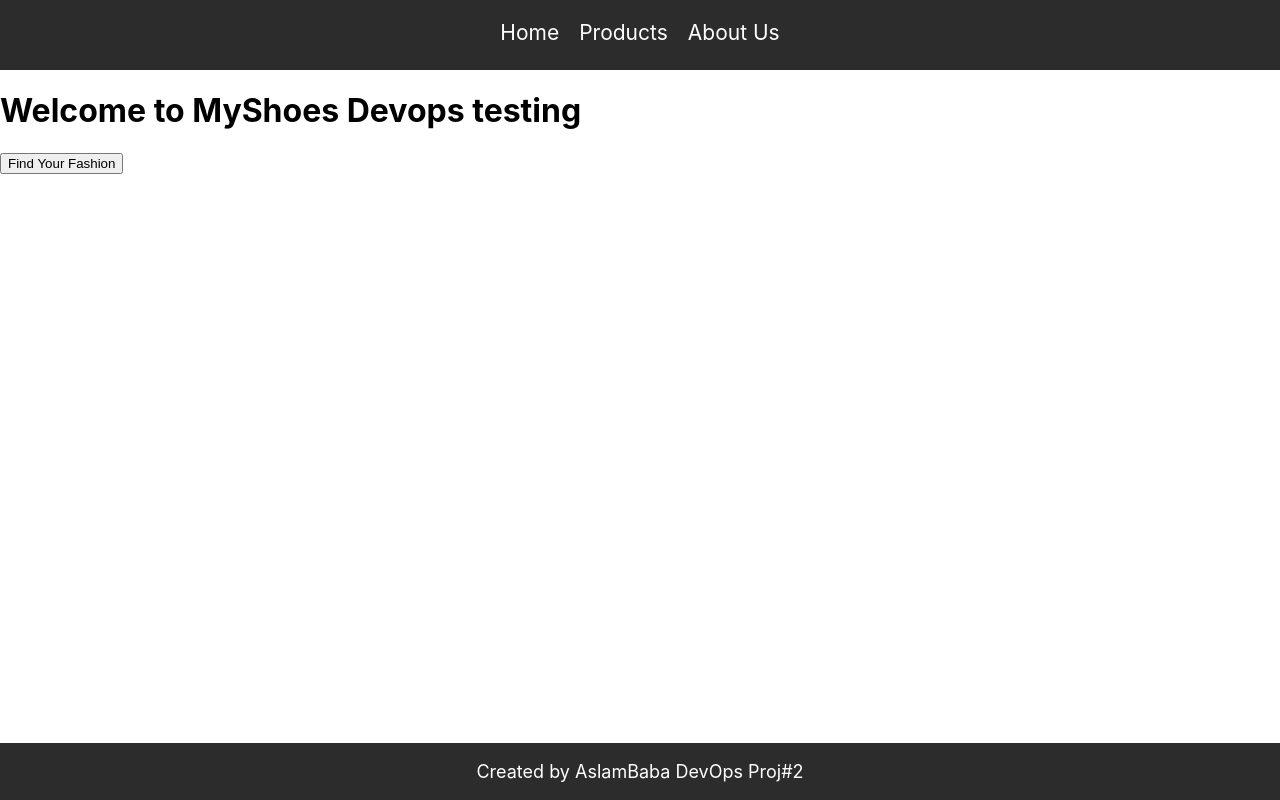
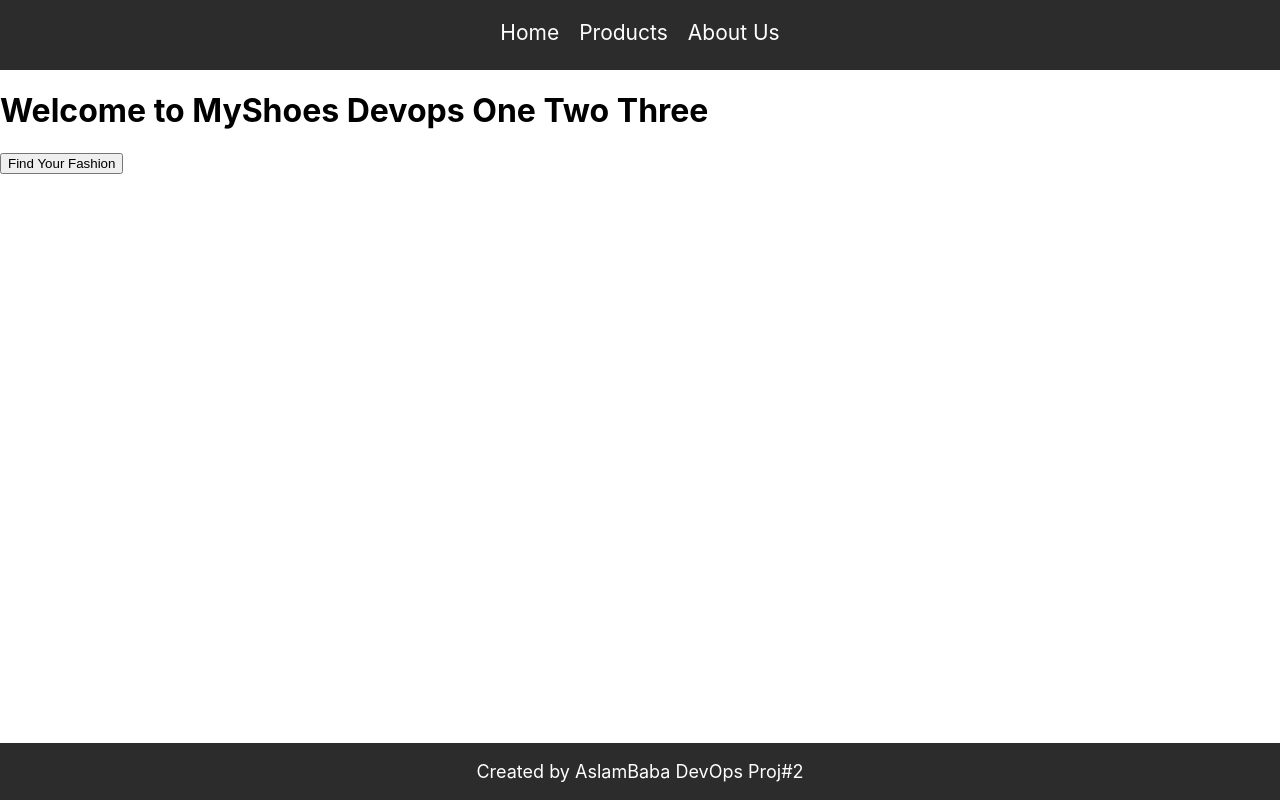
Before and after one commit to aslambaba/MyShoes, a React (Create React App) app: page / in a window 1280 px wide. Built offline with nearby package versions, Linux system fonts and the light colour scheme.

Commit message:
Update Home Comp

```diff
--- a/src/Components/Home.js
+++ b/src/Components/Home.js
@@ -7,7 +7,7 @@ function Home(){
         <div>
             <Menu />
             <div>
-                <h1>Welcome to MyShoes Devops testing</h1>
+                <h1>Welcome to MyShoes Devops One Two Three</h1>
                 <image />
                 <button>Find Your Fashion</button>
             </div>
```
